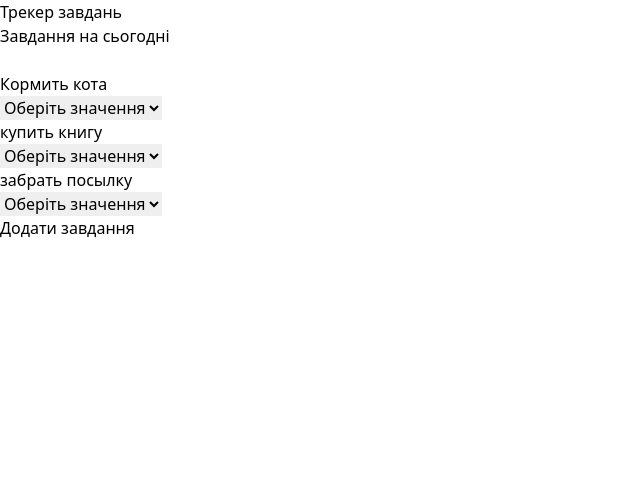
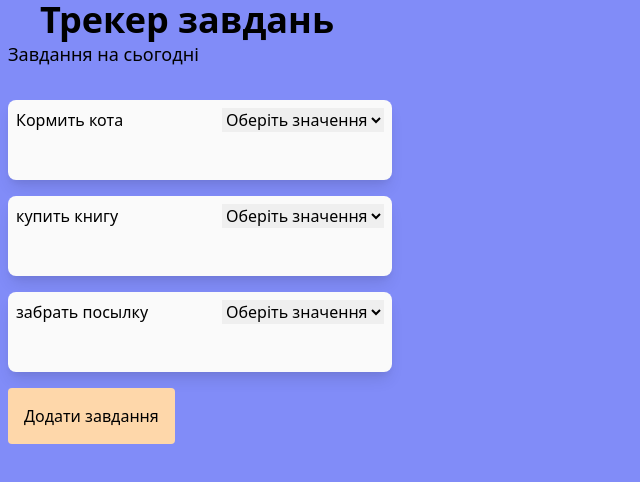
Before and after one commit to darkusss/shpp-checklist, a Vue app: page / in a window 1280 px wide. Shown: the top 482 px of the page, without its empty margins (0-640 px from the left). Built offline with nearby package versions, Linux system fonts and the light colour scheme.

Commit message:
refactor: redisgn whole web app

```diff
--- a/src/App.vue
+++ b/src/App.vue
@@ -1,8 +1,10 @@
 <template>
-  <div>
-    <h1>{{ $t('message.heading') }}</h1>
-    <h2>{{ $t('message.todayTasks') }}</h2>
-    <VTaskList today />
+  <div class="bg-blue-400 h-screen">
+    <h1 class="text-4xl font-semibold ml-10">{{ $t('message.heading') }}</h1>
+    <div class="xl:container md:container sm:container mx-auto px-2">
+      <h2 class="text-lg">{{ $t('message.todayTasks') }}</h2>
+      <VTaskList today />
+    </div>
   </div>
 </template>
 
--- a/src/components/VTask/VTask.vue
+++ b/src/components/VTask/VTask.vue
@@ -1,8 +1,8 @@
 <template>
-  <div>
-    <label>
+  <div class=" shadow-lg max-w-sm bg-gray-50 rounded-lg my-4 px-2 py-2">
+    <div class="h-16 flex justify-between">
+      <label class="">
         {{ taskTitle }}
-      <span v-if="deadline">{{ deadline.toLocaleString() }}</span>
       </label>
       <VSelect v-model="selectedValue" @change="updateValue($event.target.value)">
         <template #first>
@@ -10,6 +10,10 @@
         </template>
         <option v-for="option in options" :value="option" :key="option">{{ option }}</option>
       </VSelect>
+    </div>
+    <div v-if="deadline" class="flex justify-end">
+      <span class="text-xs bg-green-400 font-semibold rounded-sm p-1">{{ deadline.toLocaleString() }}</span>
+    </div>
   </div>
 </template>
 
--- a/src/components/VTaskList/VTaskList.vue
+++ b/src/components/VTaskList/VTaskList.vue
@@ -1,5 +1,5 @@
 <template>
-  <div class="container mt-6">
+  <div class="mt-8">
     <div>
       <draggable
           draggable=".draggable-item"
@@ -23,7 +23,7 @@
         <template #footer>
           <VPopup @submit="addTask" v-model="isPopupOpen" @keyup.esc="isPopupOpen = false">
             <template #modal-button>
-              {{ $t('message.addTaskButton') }}
+              <span class="bg-orange-200 hover:bg-orange-300 block rounded p-4"> {{ $t('message.addTaskButton') }} </span>
             </template>
             <template #modal>
               <div>
@@ -93,14 +93,15 @@ export default defineComponent({
       this.cursorProperty = 'grab';
     },
     addTask() {
-      // if this string is empty or has many spaces don't add it
+      // if this string is empty or has only spaces don't add it
       if (!this.newTaskValue.trim()) {
         return;
       }
 
+      // mock data
       this.tasks.push({
         id: Math.random() * 100,
-        assigned: 'Bob',
+        assigned: 'Bob', // would be user id
         taskText: this.newTaskValue,
         taskResponse: null,
         deadline: this.currentDate,
--- a/tailwind.config.js
+++ b/tailwind.config.js
@@ -1,8 +1,19 @@
+const colors = require('tailwindcss/colors');
+
 module.exports = {
   purge: ['./index.html', './src/**/*.{vue,js,ts,jsx,tsx}'],
   darkMode: false, // or 'media' or 'class'
   theme: {
-    extend: {},
+    colors: {
+      transparent: 'transparent',
+      current: 'currentColor',
+      green: colors.teal,
+      red: colors.rose,
+      blue: colors.indigo,
+      yellow: colors.amber,
+      orange: colors.orange,
+      gray: colors.gray,
+    }
   },
   variants: {
     extend: {},
```
Lines whose indentation alone changed are shown as unchanged.
